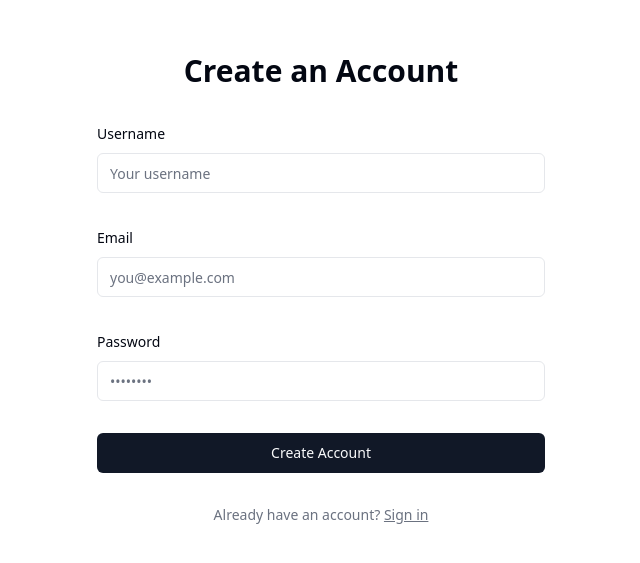
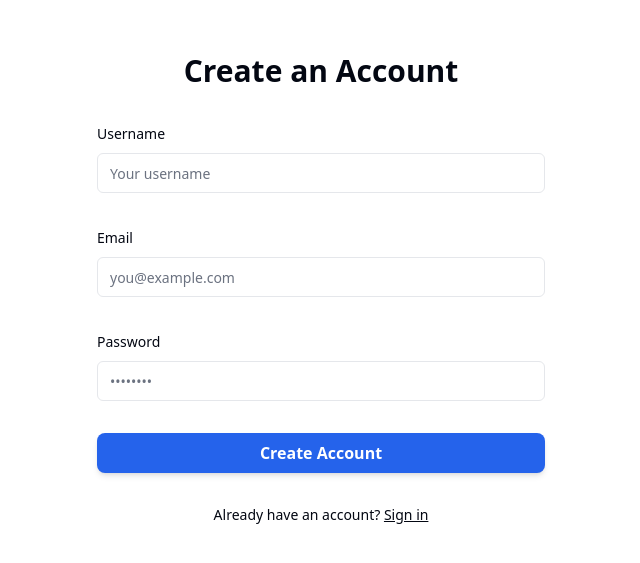
Before and after one commit to SeidEndrisA/alx-polly, a Next.js app: page /auth/signup in a window 1280 px wide. Shown: the part 111-674 px from the top of the page, without its empty margins (319-959 px from the left). Built offline with nearby package versions, Linux system fonts and the light colour scheme.

Commit message:
update button components in Signin and Signup pages for consistency and improved styling; add description to Polls page

```diff
--- a/app/auth/signin/page.tsx
+++ b/app/auth/signin/page.tsx
@@ -81,11 +81,11 @@ export default function SigninPage() {
                 </FormItem>
               )}
             />
-            <Button type="submit" disabled={isSubmitting} className="w-full">
+            <button type="submit" disabled={isSubmitting} className="w-full bg-blue-600 hover:bg-blue-700 text-white font-bold py-2 px-4 rounded-lg shadow-md transition duration-300">
               {isSubmitting && <Loader2 className="mr-2 h-4 w-4 animate-spin" />}
               {isSubmitting ? 'Signing In...' : 'Sign In'}
-            </Button>
-            <p className="text-center text-sm text-muted-foreground">
+            </button>
+            <p className="text-center text-sm">
               Don't have an account?{' '}
               <Link href="/auth/signup" className="underline">
                 Sign up
--- a/app/auth/signup/page.tsx
+++ b/app/auth/signup/page.tsx
@@ -102,11 +102,11 @@ export default function SignupPage() {
                 </FormItem>
               )}
             />
-            <Button type="submit" disabled={isSubmitting} className="w-full">
+            <button type="submit" disabled={isSubmitting} className="w-full bg-blue-600 hover:bg-blue-700 text-white font-bold py-2 px-4 rounded-lg shadow-md transition duration-300">
               {isSubmitting && <Loader2 className="mr-2 h-4 w-4 animate-spin" />}
               {isSubmitting ? 'Creating Account...' : 'Create Account'}
-            </Button>
-            <p className="text-center text-sm text-muted-foreground">
+            </button>
+            <p className="text-center text-sm">
               Already have an account?{' '}
               <Link href="/auth/signin" className="underline">
                 Sign in
--- a/app/polls/page.tsx
+++ b/app/polls/page.tsx
@@ -57,6 +57,7 @@ export default function PollsPage() {
     <div className="container mx-auto py-8">
       <div className="flex flex-col md:flex-row justify-between items-center mb-8 gap-4">
         <h1 className="text-3xl font-bold tracking-tighter">All Polls</h1>
+<p className="text-muted-foreground">Here you can see all the polls created by our users. You can also create your own poll.</p>
         <div className="flex w-full md:w-auto items-center gap-2">
           <Input
             type="text"
```
